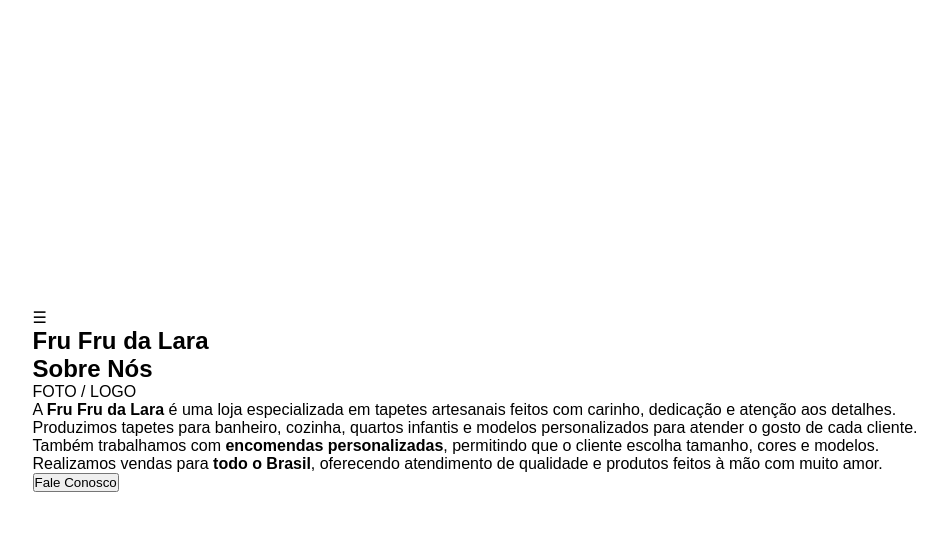
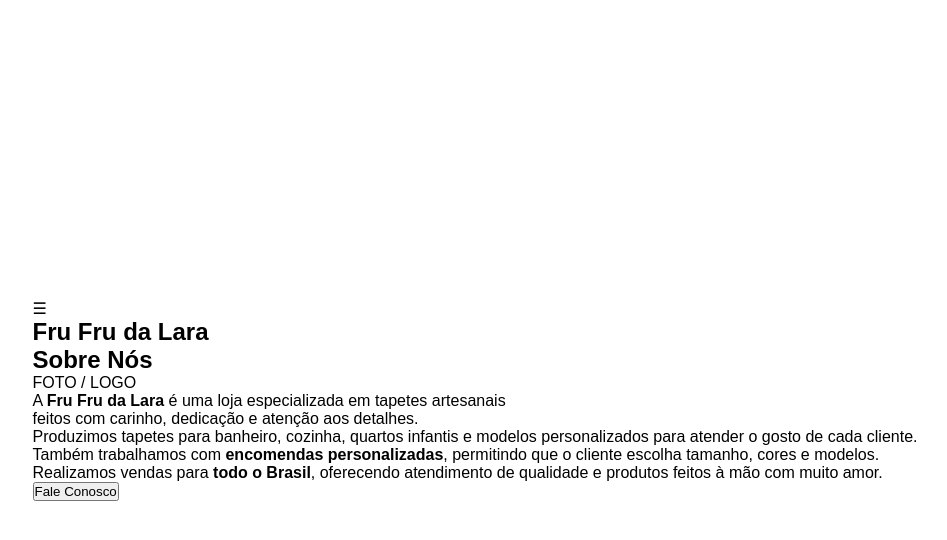
Before and after one commit to vitoriaamaria2902-ctrl/frufrudalara, a Django app: page /frufrudalara/ in a window 1280 px wide. Shown: the top 540 px of the page, without its empty margins (165-1112 px from the left). Run offline with Django 5.2, Linux system fonts and the light colour scheme.

Commit message:
cores e largura tela1

```diff
--- a/frufrudalara/templates/frufrudalara/tela1.html
+++ b/frufrudalara/templates/frufrudalara/tela1.html
@@ -26,7 +26,10 @@
 
             <p>
                 A <strong>Fru Fru da Lara</strong> é uma loja especializada em
-                tapetes artesanais feitos com carinho, dedicação e atenção aos detalhes.
+                tapetes artesanais
+                <br>
+                feitos com carinho, dedicação e atenção aos detalhes.
+
             </p>
 
             <p>
@@ -51,3 +54,20 @@
 
 </body>
 </html>
+<head>
+    <meta charset ="UTF-8">
+    <title>sobre - frufrudalara</title>
+    <style>
+</head>
+p{
+    text-indent: 30px;
+}
+h1{
+
+    color:#ff69b4
+
+ .logo-box{
+    width: 200px;
+    height: 200px;
+
+    }
```
